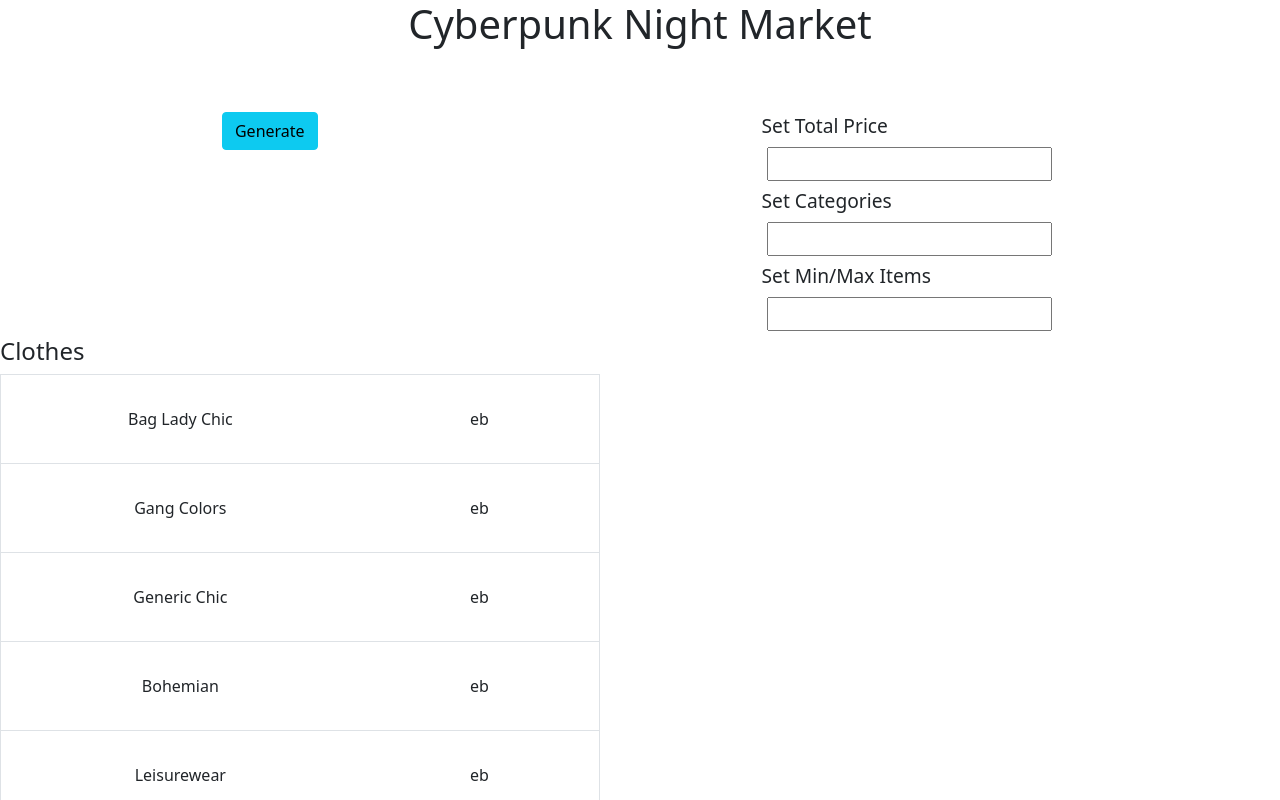
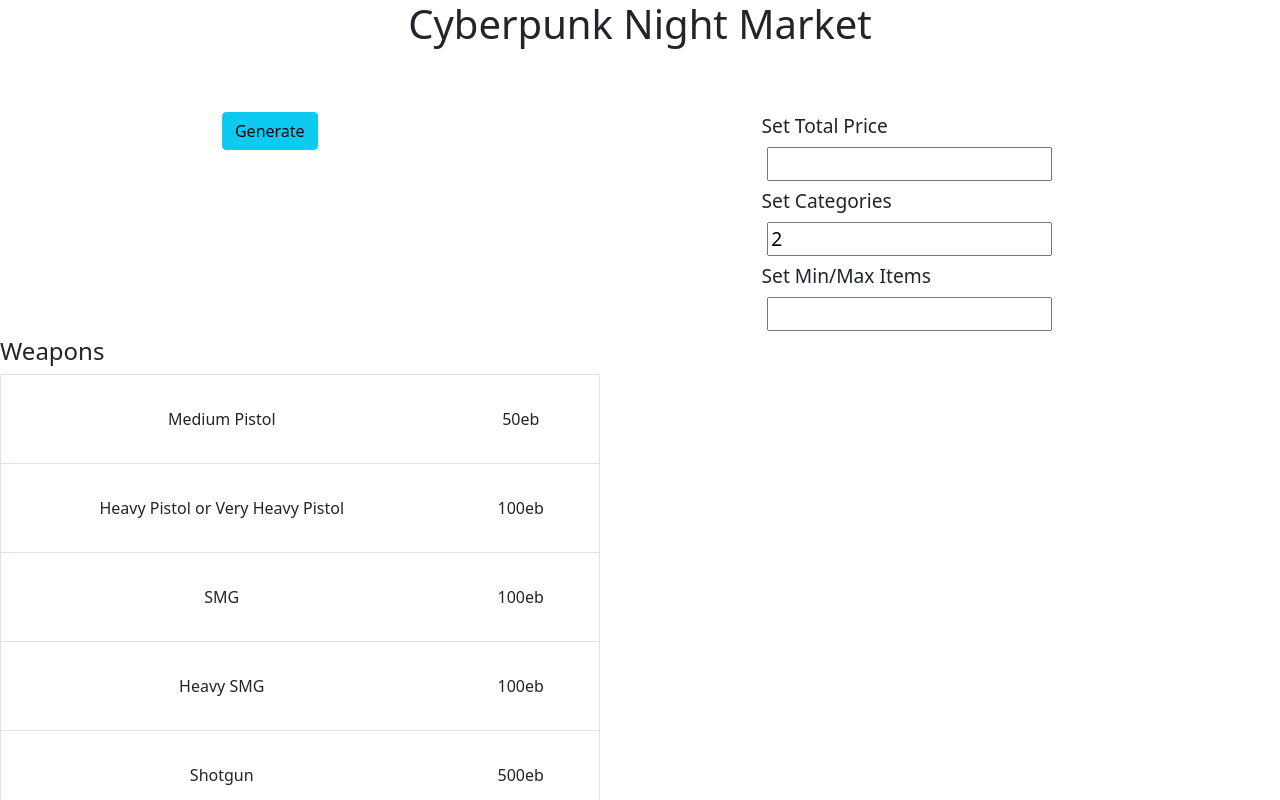
Before and after one commit to notevenagoat/cyberpunktools, a React (Create React App) app: page / in a window 1280 px wide. Shown: the top 800 px of the page. Built offline with nearby package versions, Linux system fonts and the light colour scheme.

Commit message:
hooks experiment update on categories change

```diff
--- a/src/App.js
+++ b/src/App.js
@@ -4,45 +4,26 @@ import Category from './Category';
 import Footer from './Footer';
 import 'bootstrap/dist/css/bootstrap.min.css';
 import { categorySelector } from './randomgen';
-
-const testItems = categorySelector();
-
-// const testItems = [
-//   { name: 'Cheeseburger', price: 100 },
-//   { name: 'Fries', price: 50 },
-//   { name: 'Salad', price: 90 },
-//   { name: 'Coke', price: 60 },
-//   { name: 'Bhagyashree\'s Special', price: 120 },
-//   { name: 'Ivan\'s Special', price: 80 },
-//   { name: 'Jose\'s Special', price: 100 },
-// ];
-
-// const testItems1 = [...testItems].reduce((acc, a) => Math.random() > 0.5 ? [...acc, a] : [a, ...acc], []);
-// const testItems2 = [...testItems].reduce((acc, a) => Math.random() > 0.5 ? [...acc, a] : [a, ...acc], []);
-
-// console.table(testItems2);
+import { useState, useEffect } from 'react';
 
 function App() {
+  const [items, setItems] = useState(categorySelector(1));
 
   const getRandom = (number) => {
     return Math.floor((Math.random() * number) +1);
   }
-// diceroll(6) --> random category 1
- /// food
-// diceroll(10) per category  = total items avaiable per category
-  /// 5 items avaialbe
-// diceroll(100) per item = select item from list of 20.. if repeated, roll again.
- /// food item 1, food item 2, food item 3, food item 4, food item 5, ( no repeats)
 
- // repeat all previous, but for category 2. (cannot be food.)
+  const categoriesChanged = nCategories => {
+    setItems(categorySelector(nCategories));
+  }
 
   getRandom(100);
 
   return (
     <div>
       <Header />
-      <Generate />
-      <Category items={testItems} />
+      <Generate catChangedFunc={categoriesChanged} />
+      <Category items={items} />
       <Footer />
     </div>
   );
--- a/src/Generate.js
+++ b/src/Generate.js
@@ -1,8 +1,21 @@
-import React from 'react';
+import React, {useState, useEffect} from 'react';
 import { Button } from 'react-bootstrap';
 
 
-export default function Generate() {
+export default function Generate(props) {
+  const [nCategories, setNCategories] = useState(2);
+
+  useEffect(()=> {
+    if (isNaN(nCategories)) setNCategories(2);
+    else if (nCategories > 6) setNCategories(6);
+    else if (nCategories < 1) setNCategories(1);
+    else {
+      console.log(`nCategories: ${nCategories}`);
+      props.catChangedFunc(nCategories);
+    }
+  }, [nCategories]);
+
+
     return (
         <section className="generate">
             <div>
@@ -12,7 +25,7 @@ export default function Generate() {
                 <label for="total_price" variant="success">Set Total Price </label>
                 <input name="total_price" id="total_price"></input>
                 <label for="categories">Set Categories </label>
-                <input name="total_price" id="categories"></input>
+                <input name="categories" id="categories" value={nCategories} onChange={evt => setNCategories(evt.target.value)}></input>
                 <label for="items">Set Min/Max Items</label>
                 <input name="items" id="items"></input>
   </div>
```
